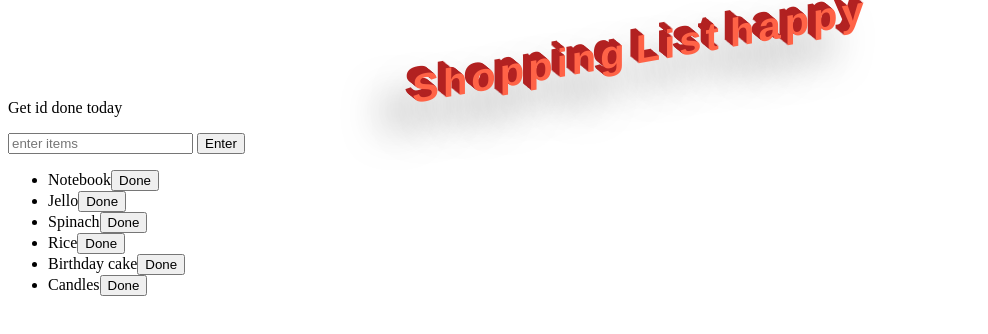
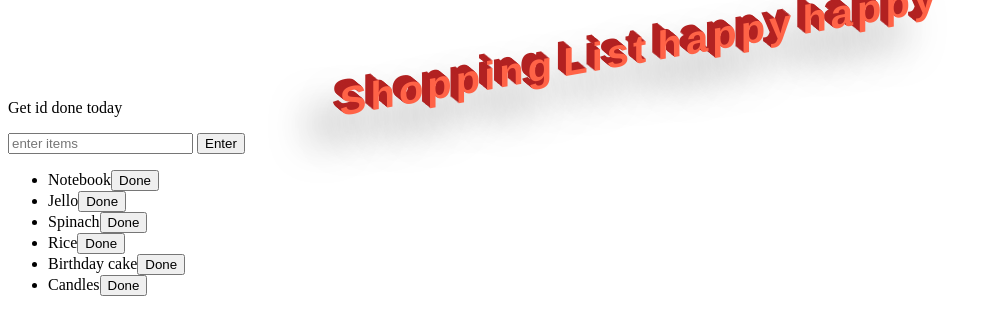
Before and after one commit to MarriottBL/background-generator, a plain HTML site: page jsproject1.html in a window 1280 px wide. Shown: the whole page, without its empty margins (0-988 px from the left). Drawn offline with Linux system fonts and the light colour scheme.

Commit message:
change tittle

```diff
--- a/jsproject1.html
+++ b/jsproject1.html
@@ -7,7 +7,7 @@
 	<link rel="stylesheet" type="text/css" href="style1.css">
 </head>
 <body>
-	<h1 class="coolTitle">Shopping List happy</h1>
+	<h1 class="coolTitle">Shopping List happy happy</h1>
 	<p id="first">Get id done today</p>
 	<input id="userinput" type="text" placeholder="enter items">
 	<button id="enter">Enter</button>
```
